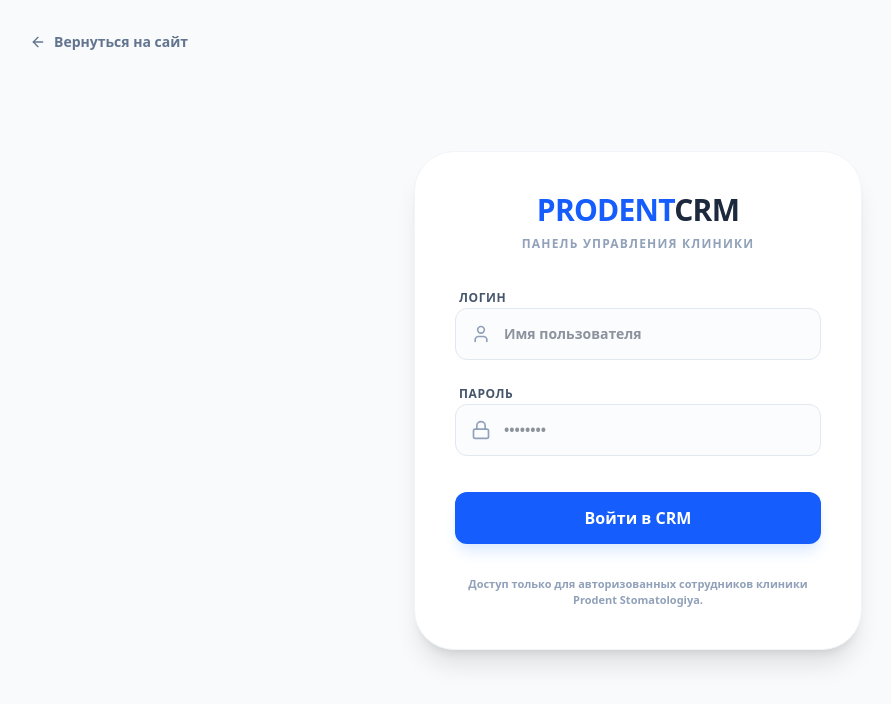
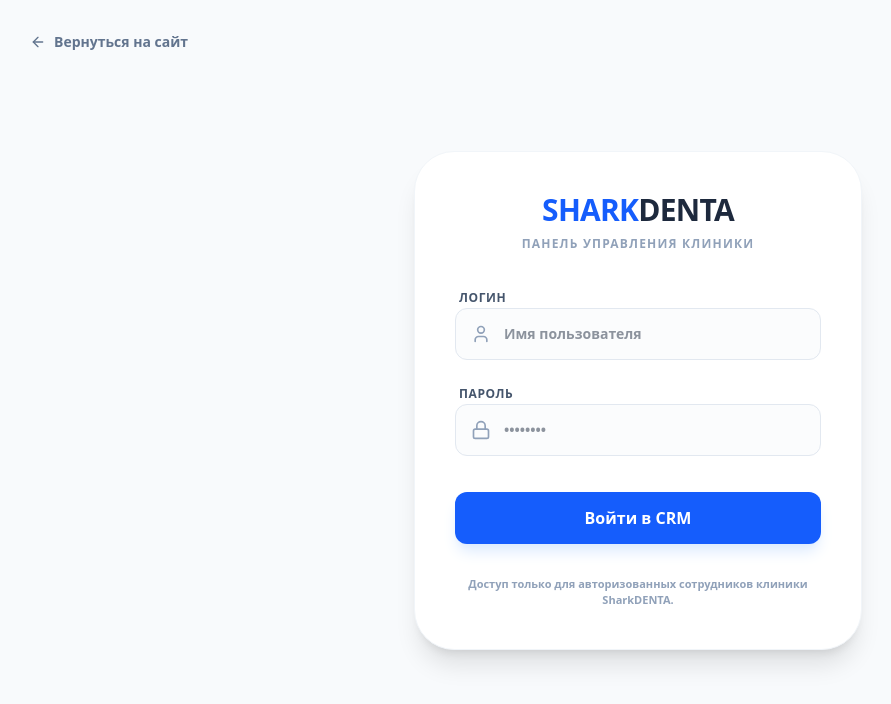
Before and after one commit to cursor0201-art/prodent, a Next.js app in the folder frontend/: page /login in a window 1280 px wide. Shown: the top 704 px of the page, without its empty margins (2-893 px from the left). Built offline with nearby package versions, Linux system fonts and the light colour scheme; no server answers.

Commit message:
feat(branding): replace remaining Prodent references with SharkDENTA

```diff
--- a/frontend/src/app/dashboard/layout.tsx
+++ b/frontend/src/app/dashboard/layout.tsx
@@ -84,7 +84,7 @@ export default function DashboardLayout({ children }: { children: React.ReactNod
         <div className="space-y-8">
           <div className="px-2">
             <Link href="/dashboard" className="text-2xl font-bold tracking-tight text-blue-600">
-              PRODENT<span className="text-slate-800">CRM</span>
+              SHARK<span className="text-slate-800">DENTA</span>
             </Link>
           </div>
 
--- a/frontend/src/app/login/page.tsx
+++ b/frontend/src/app/login/page.tsx
@@ -87,7 +87,7 @@ export default function LoginPage() {
       >
         <div className="text-center mb-8">
           <h2 className="text-3xl font-extrabold text-blue-600 tracking-tight mb-2">
-            PRODENT<span className="text-slate-800">CRM</span>
+            SHARK<span className="text-slate-800">DENTA</span>
           </h2>
           <p className="text-slate-400 font-bold text-xs uppercase tracking-widest">Панель управления клиники</p>
         </div>
@@ -140,7 +140,7 @@ export default function LoginPage() {
         </form>
 
         <p className="text-center mt-8 text-[11px] text-slate-400 font-bold leading-normal">
-          Доступ только для авторизованных сотрудников клиники Prodent Stomatologiya.
+          Доступ только для авторизованных сотрудников клиники SharkDENTA.
         </p>
       </motion.div>
     </div>
--- a/frontend/src/components/home/Contact.tsx
+++ b/frontend/src/components/home/Contact.tsx
@@ -241,7 +241,7 @@ export const Contact = () => {
                   </div>
                   <div>
                     <p className="text-xs text-blue-200 uppercase tracking-widest font-bold mb-1">Email</p>
-                    <a href="mailto:info@prodent.uz" className="text-base font-semibold hover:underline">info@prodent.uz</a>
+                    <a href="mailto:info@sharkdenta.uz" className="text-base font-semibold hover:underline">info@sharkdenta.uz</a>
                   </div>
                 </div>
               </div>
--- a/frontend/src/components/home/Hero.tsx
+++ b/frontend/src/components/home/Hero.tsx
@@ -106,7 +106,7 @@ export const Hero = () => {
               <div className="w-full aspect-[4/3] relative">
                 <Image
                   src="/clinic-exterior.jpg"
-                  alt="Prodent Stomatologiya Clinic Exterior"
+                  alt="SharkDENTA Clinic Exterior"
                   className="object-cover w-full h-full"
                   width={1200}
                   height={900}
```
